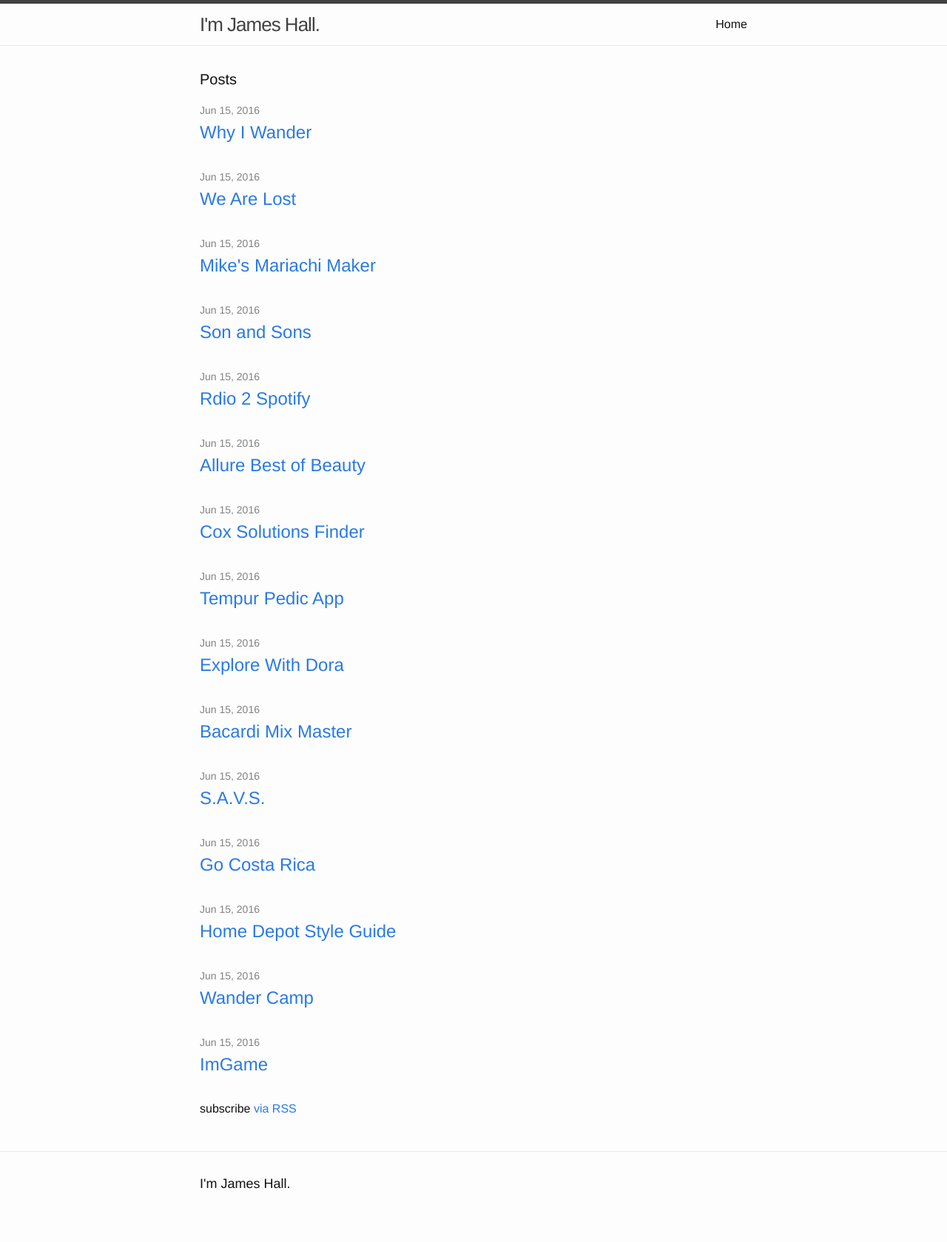
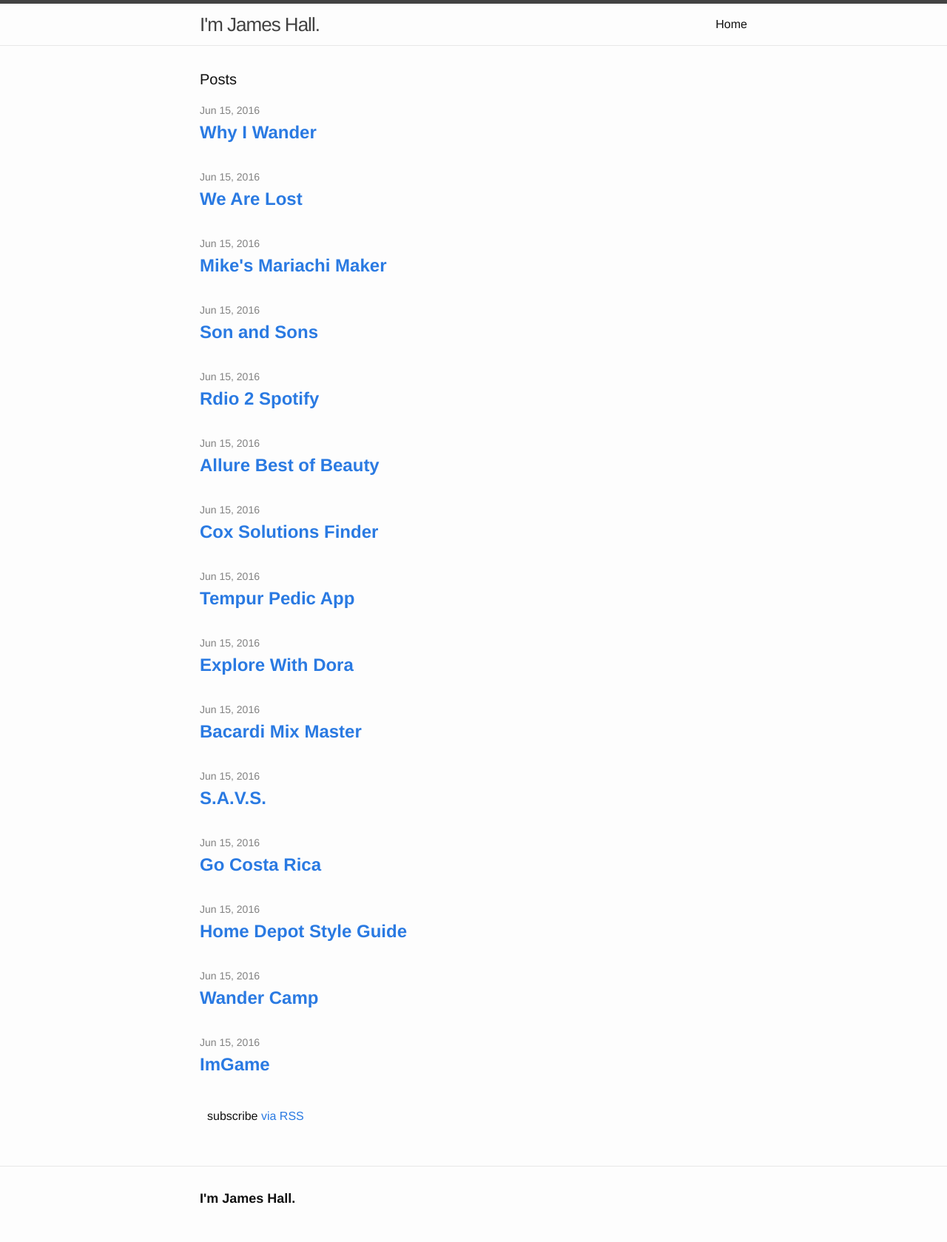
Before and after one commit to imjameshall/imjameshall.com, a Jekyll site: the page built from index.html, in a window 1280 px wide. Shown: the whole page at 74% size. Built offline with Jekyll 4.4.1, drawn with Linux system fonts in a browser that asks for light colours.

Commit message:
Updated Base

```diff
--- a/_sass/_base.scss
+++ b/_sass/_base.scss
@@ -1,3 +1,4 @@
+
 /**
  * Reset some basic elements
  */
@@ -39,7 +40,9 @@ ul, ol, dl, figure,
     margin-bottom: $spacing-unit / 2;
 }
 
-
+p {
+  padding: 10px;
+}
 
 
 /**
@@ -87,10 +90,18 @@ li {
 /**
  * Headings
  */
-h1, h2, h3, h4, h5, h6 {
+h1, h4, h5, h6 {
     font-weight: $base-font-weight;
 }
 
+h2{
+  font-size: 1.125em;
+  font-weight: bold;
+}
+
+h3{
+  font-weight:bold;
+}
 
 
 
```
